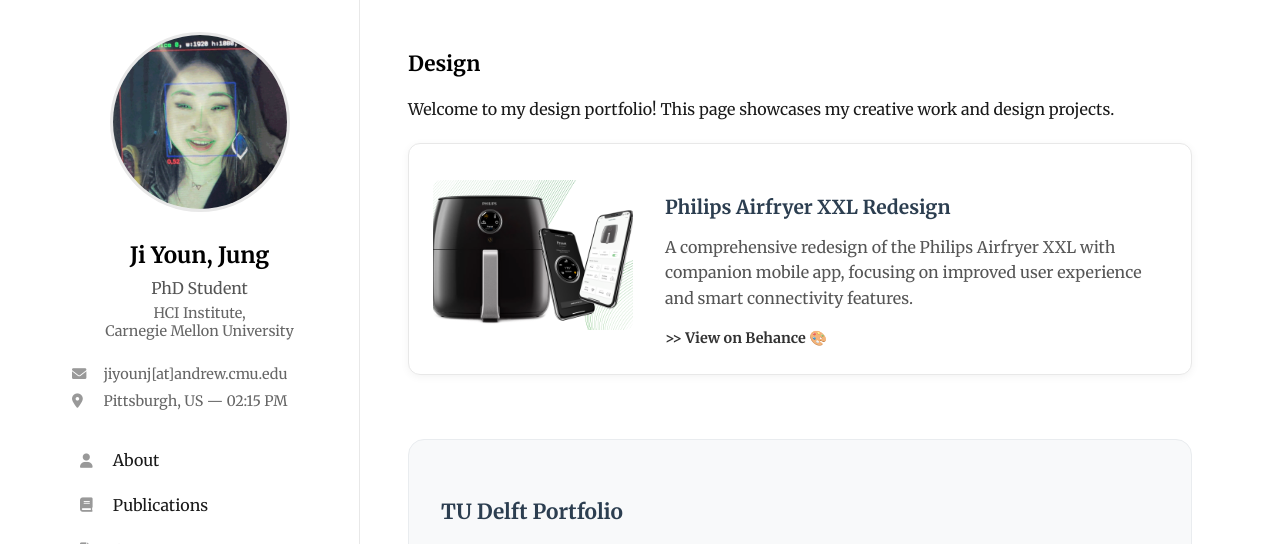
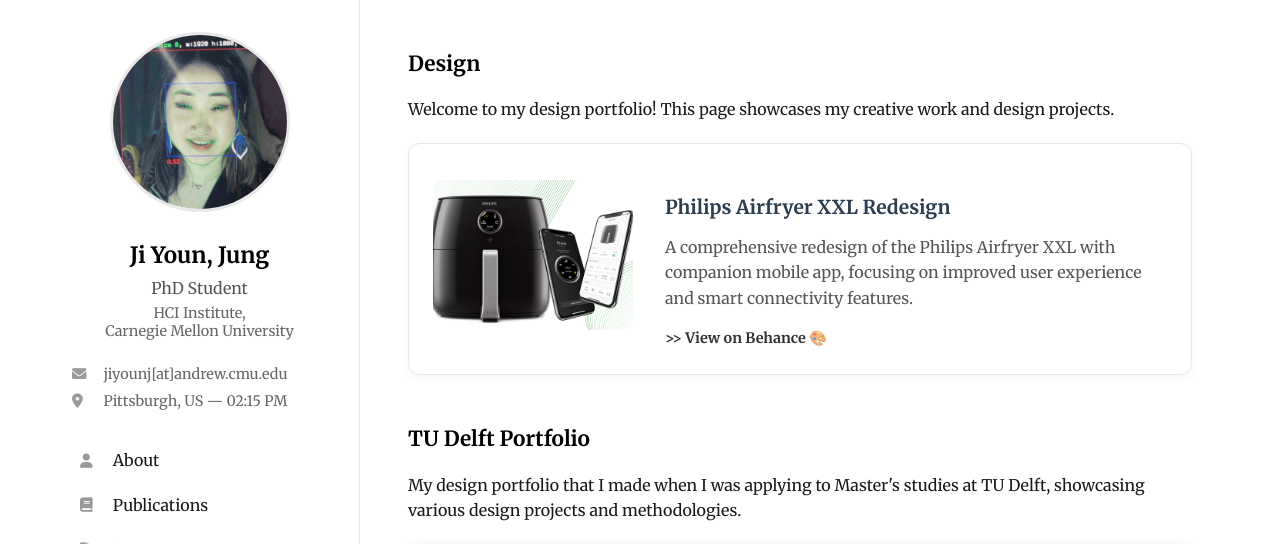
Before and after one commit to jiyoun-jung/jiyounjung, a Jekyll site: the page built from design.html, in a window 1280 px wide and 1400 px high. Shown: the top 544 px of the window. Built offline with Jekyll 4.4.1, drawn with Linux system fonts in a browser that asks for light colours; some web fonts are replaced; some of the changed text lies outside the part shown; grey boxes are pictures that could not be loaded.

Commit message:
Design page update.

```diff
--- a/design.html
+++ b/design.html
@@ -22,18 +22,12 @@
             </div>
         </div>
     </div>
+</section>
 
-    <!-- Delft Portfolio PDF Viewer -->
-    <div class="portfolio-section">
-        <h3>TU Delft Portfolio</h3>
-        <p>My design portfolio from my Master's studies at TU Delft, showcasing various design projects and methodologies.</p>
-        <div class="pdf-viewer">
-            <iframe src="/contents/design/delftportfolio.pdf" width="100%" height="600px" frameborder="0"></iframe>
-        </div>
-        <div class="pdf-download">
-            <a href="/contents/design/delftportfolio.pdf" target="_blank" class="download-btn">
-                <i class="fas fa-download"></i> Download PDF
-            </a>
-        </div>
+<section class="content-section">
+    <h2>TU Delft Portfolio</h2>
+    <p>My design portfolio that I made when I was applying to Master's studies at TU Delft, showcasing various design projects and methodologies.</p>
+    <div class="pdf-viewer">
+        <iframe src="/contents/design/delftportfolio.pdf" width="100%" height="600px" frameborder="0"></iframe>
     </div>
 </section>
--- a/styles.css
+++ b/styles.css
@@ -1280,28 +1280,7 @@
     }
 }
 
-/* Portfolio Section */
-.portfolio-section {
-    margin-top: 4rem;
-    padding: 2rem;
-    background: #f8f9fa;
-    border-radius: 16px;
-    border: 1px solid #e9ecef;
-}
-
-.portfolio-section h3 {
-    font-size: 1.3rem;
-    font-weight: 600;
-    color: #2c3e50;
-    margin-bottom: 1rem;
-}
-
-.portfolio-section p {
-    color: #555;
-    margin-bottom: 2rem;
-    line-height: 1.6;
-}
-
+/* PDF Viewer Styles */
 .pdf-viewer {
     margin-bottom: 1.5rem;
     border-radius: 8px;
@@ -1314,35 +1293,10 @@
     border: none;
 }
 
-.download-btn {
-    display: inline-flex;
-    align-items: center;
-    gap: 0.5rem;
-    background: #6B25FA;
-    color: white !important;
-    padding: 0.75rem 1.5rem;
-    border-radius: 8px;
-    text-decoration: none !important;
-    font-weight: 500;
-    transition: all 0.3s ease;
-}
-
-.download-btn:hover {
-    background: #4a1d8f;
-    transform: translateY(-2px);
-    box-shadow: 0 4px 12px rgba(107, 37, 250, 0.3);
-    color: white !important;
-}
-
-/* Responsive Design for Portfolio Section */
+/* Responsive Design for PDF Viewer */
 @media (max-width: 768px) {
     .pdf-viewer iframe {
         height: 400px;
-    }
-
-    .portfolio-section {
-        padding: 1.5rem;
-        margin-top: 3rem;
     }
 }
 
@@ -1350,8 +1304,4 @@
     .pdf-viewer iframe {
         height: 300px;
     }
-
-    .portfolio-section {
-        padding: 1rem;
-    }
 }
```
